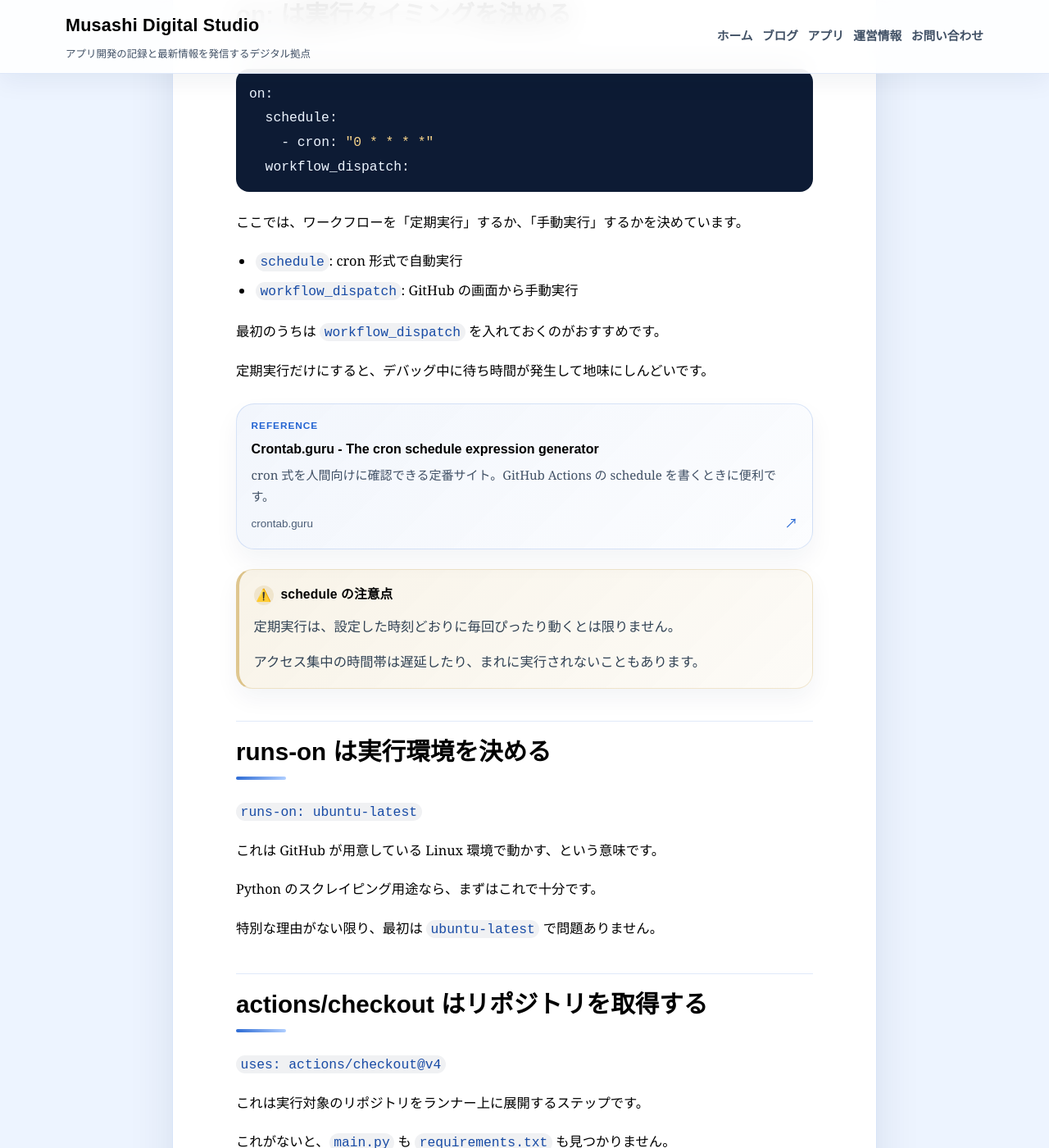
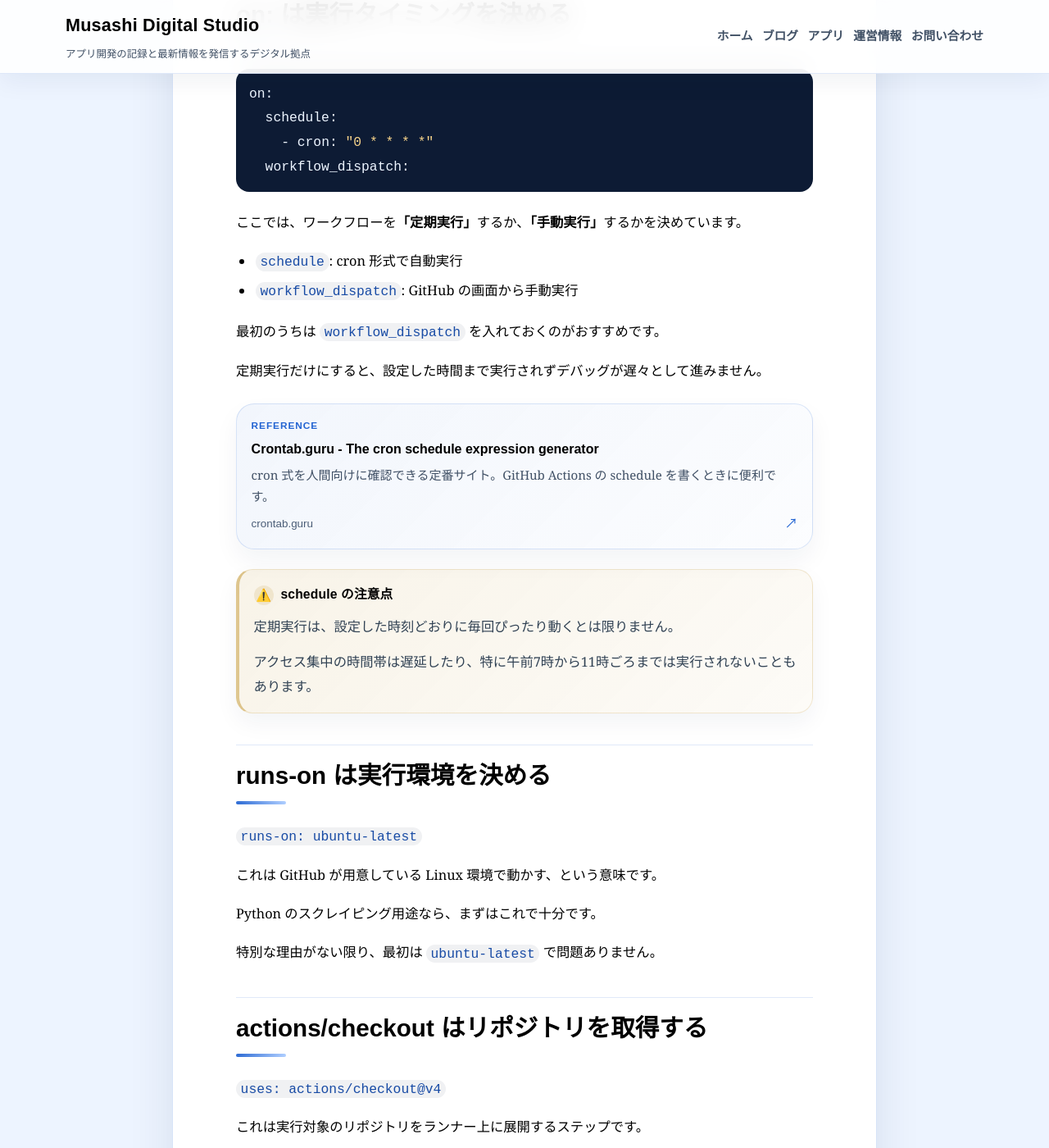
Before and after one commit to yasuhiro-toyoda/yasuhiro-toyoda.github.io, a Jekyll site: the page built from _posts/2026-04-17-GitHub Actions の yml は何を書いているのか.md, in a window 1280 px wide and 1400 px high, scrolled down 1943 px. Shown: the whole window at 82% size. Built offline with Jekyll 4.4.1, drawn with Linux system fonts in a browser that asks for light colours.

Commit message:
記事修正

````diff
--- a/_posts/2026-04-16-github-actions-yml.md
+++ b/_posts/2026-04-17-GitHub Actions の yml は何を書いているのか.md
@@ -64,14 +64,14 @@ on:
   workflow_dispatch:
 ```
 
-ここでは、ワークフローを「定期実行」するか、「手動実行」するかを決めています。
+ここでは、ワークフローを**「定期実行」**するか、**「手動実行」**するかを決めています。
 
 - `schedule`: cron 形式で自動実行
 - `workflow_dispatch`: GitHub の画面から手動実行
 
 最初のうちは `workflow_dispatch` を入れておくのがおすすめです。
 
-定期実行だけにすると、デバッグ中に待ち時間が発生して地味にしんどいです。
+定期実行だけにすると、設定した時間まで実行されずデバッグが遅々として進みません。
 
 {% include bookmark-card.html
   url="https://crontab.guru/"
@@ -83,7 +83,7 @@ on:
 {% capture schedule_notice %}
 定期実行は、設定した時刻どおりに毎回ぴったり動くとは限りません。
 
-アクセス集中の時間帯は遅延したり、まれに実行されないこともあります。
+アクセス集中の時間帯は遅延したり、特に午前7時から11時ごろまでは実行されないこともあります。
 {% endcapture %}
 {% include callout.html type="warning" title="schedule の注意点" icon="⚠️" content=schedule_notice %}
 
````
